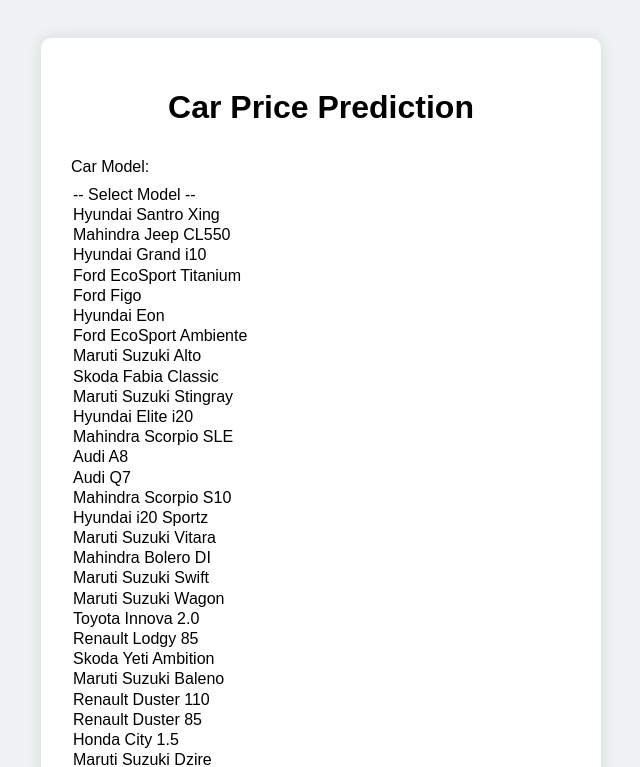
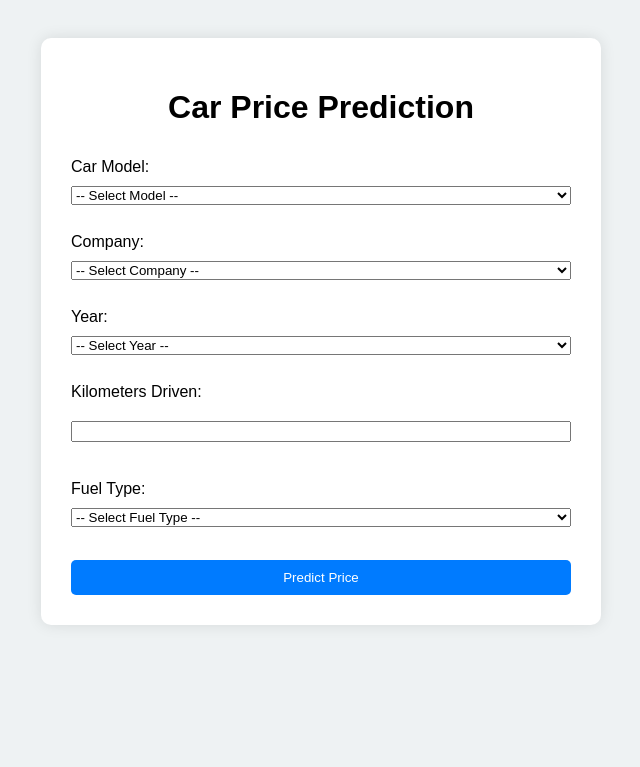
Before and after one commit to purnima024/Car_Price_Predictor, a FastAPI app: page / in a window 1280 px wide. Shown: the top 767 px of the page, without its empty margins (319-959 px from the left). After the commit the page ends 625 px from the top, so only its background shows below. Run offline with FastAPI, Linux system fonts and the light colour scheme; parts of the project's set-up code (start-up, migrations or seed data) failed here and were passed over.

Commit message:
updated files with new features

```diff
--- a/Backend/main.py
+++ b/Backend/main.py
@@ -6,6 +6,8 @@
 import uvicorn
 import pickle
 import pandas as pd
+
+app = FastAPI()
 
 # Enable CORS (for frontend-backend communication)
 app.add_middleware(
@@ -21,13 +23,13 @@
     model = pickle.load(f)
 
 
-app = FastAPI()
+
 
 # Mount static files like CSS
-app.mount("/static", StaticFiles(directory="Frontend/static"), name="static")
+app.mount("/static", StaticFiles(directory="../Frontend/static"), name="static")
 
 # HTML templates folder
-templates = Jinja2Templates(directory="Frontend/templates")
+templates = Jinja2Templates(directory="../Frontend/templates")
 
 
 # Home page
--- a/Frontend/templates/index.html
+++ b/Frontend/templates/index.html
@@ -12,12 +12,12 @@
 <body>
     <div class="container">
         <h1>Car Price Prediction</h1>
-
-        <form action="https://your-vercel-app.vercel.app/predict" method="post">
+<!-- https://your-vercel-app.vercel.app/predict -->
+        <form action="/predict" method="post">
 
             <!-- Car Model (Name) -->
             <label>Car Model:</label>
-            <!-- <select name="name" required> -->
+            <select name="name" required>
                 <option value="">-- Select Model --</option>
                 <option value="Hyundai Santro Xing">Hyundai Santro Xing</option>
                 <option value="Mahindra Jeep CL550">Mahindra Jeep CL550</option>
@@ -77,7 +77,7 @@
 
             <!-- Company -->
             <label>Company:</label>
-            <!-- <select name="company" required> -->
+            <select name="company" required>
                 <option value="">-- Select Company --</option>
                 <option value="Hyundai">Hyundai</option>
                 <option value="Mahindra">Mahindra</option>
@@ -99,7 +99,7 @@
 
             <!-- Year -->
             <label>Year:</label>
-            <!-- <select name="year" required> -->
+            <select name="year" required>
                 <option value="">-- Select Year --</option>
                 {% for y in range(2005, 2020) %}
                 <option value="{{ y }}">{{ y }}</option>
@@ -108,11 +108,11 @@
 
             <!-- Kilometers Driven -->
             <label>Kilometers Driven:</label>
-            <!-- <input type="number" name="kms_driven" required><br> -->
+            <input type="number" name="kms_driven" required><br>
 
             <!-- Fuel Type -->
             <label>Fuel Type:</label>
-            <!-- <select name="fuel_type" required> -->
+            <select name="fuel_type" required>
                 <option value="">-- Select Fuel Type --</option>
                 <option value="Petrol">Petrol</option>
                 <option value="Diesel">Diesel</option>
```
